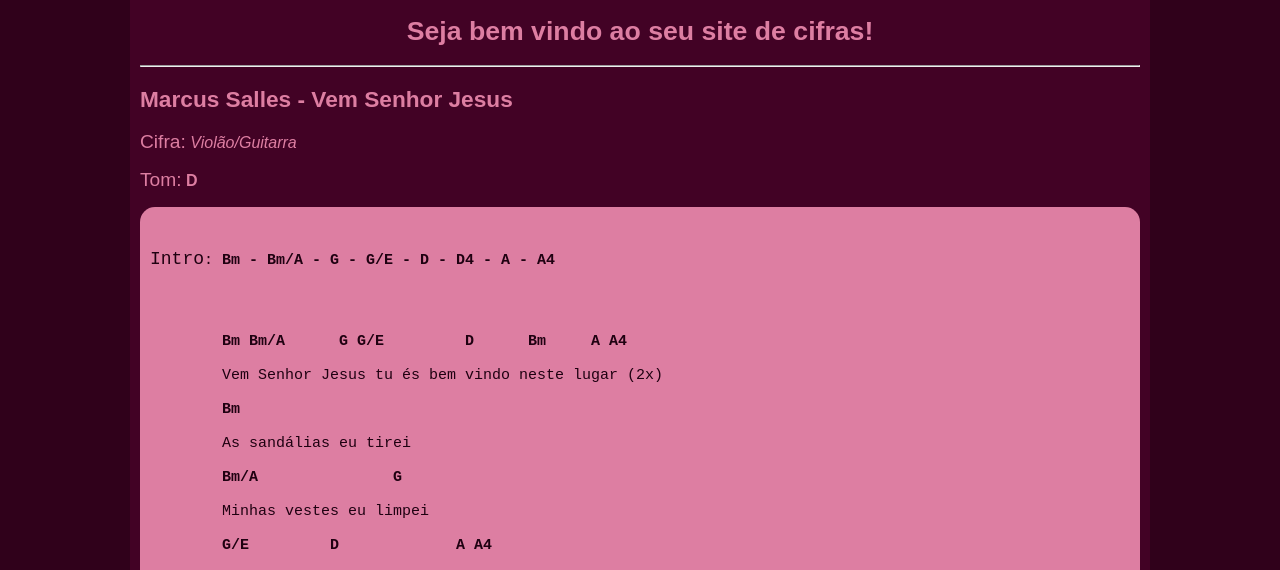
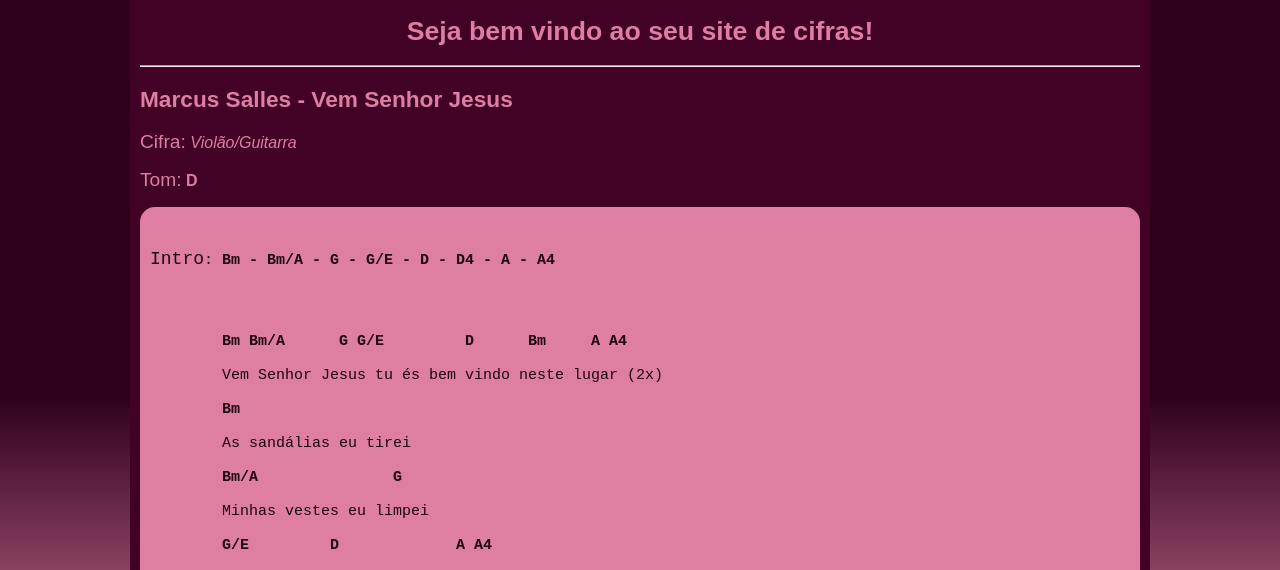
Before and after one commit to matheusbueno98/buena-s-cifras, a plain HTML site: page page01.html in a window 1280 px wide. Shown: the part 226-796 px from the top of the page. Drawn offline with Linux system fonts and the light colour scheme.

Commit message:
Update stylepages.css

```diff
--- a/stylepages.css
+++ b/stylepages.css
@@ -1,7 +1,7 @@
 @charset "UTF-8";
 
 body{
-    background-color: rgb(48, 1, 27);
+    background-image: linear-gradient(to top, rgb(221,126,162), rgb(48,1,27)35%);
     color: rgb(221, 126, 162);
     font-family: Arial, Helvetica, sans-serif;
     margin: auto;
```
